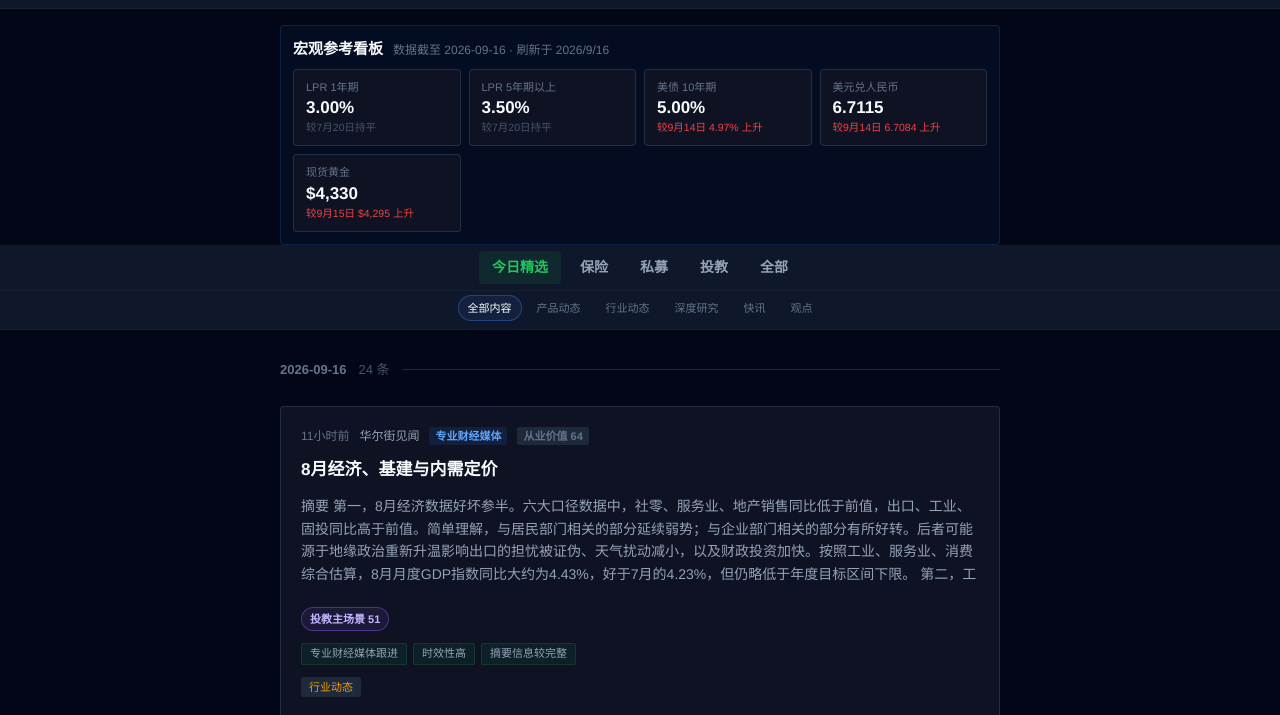
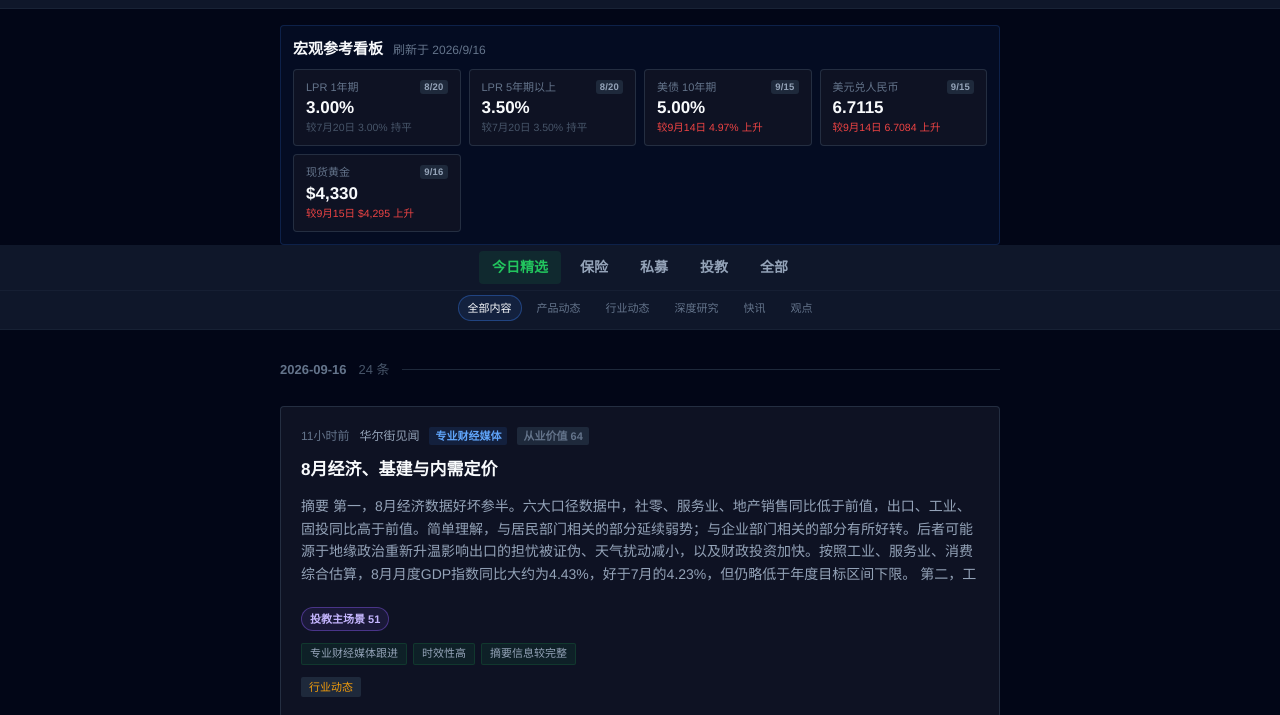
Before and after one commit to zycyyyya/finhot-web, a website: page index.html in a window 1280 px wide. Shown: the part 47-762 px from the top of the page. Drawn offline with Linux system fonts and the light colour scheme.

Commit message:
fix: 每张卡片标注自身观测日期，持平文案带出基准数值
LPR 8月20日已发布新一期（1Y 3.00%、5Y 3.50%，与7月20日持平），
但卡片上唯一可见的日期是「较7月20日」，容易被读成看板停在 7 月。

- macro-view.js: KPI 卡片名称行渲染观测日期徽标（LPR 显示 8/20），
  顶部去掉取 max(asOf) 的「数据截至」，只保留刷新日期
- macro.js: comparisonText 持平分支同样带出基准数值
  （「较7月20日 3.00% 持平」），与涨跌口径统一
- 回填 data/macro.json 与 data.js 的 LPR 文案
- tests: 新增日期徽标与持平数值断言；README / about 同步说明

```diff
--- a/data/macro.json
+++ b/data/macro.json
@@ -8,7 +8,7 @@
       "name": "LPR 1年期",
       "value": "3.00%",
       "numericValue": 3,
-      "note": "较7月20日持平",
+      "note": "较7月20日 3.00% 持平",
       "direction": "flat",
       "asOf": "2026-08-20",
       "source": "中国货币网",
@@ -22,7 +22,7 @@
       "name": "LPR 5年期以上",
       "value": "3.50%",
       "numericValue": 3.5,
-      "note": "较7月20日持平",
+      "note": "较7月20日 3.50% 持平",
       "direction": "flat",
       "asOf": "2026-08-20",
       "source": "中国货币网",
--- a/scripts/macro-view.js
+++ b/scripts/macro-view.js
@@ -17,6 +17,20 @@
       .replace(/'/g, '&#39;');
   }
 
+  // Every KPI carries its own observation date. A monthly series such as LPR can
+  // legitimately sit on "较7月20日持平" for a whole month while the value itself
+  // is already the 8月20日 publication, and without the badge the card reads as
+  // if the board were still frozen in July.
+  function shortDate(iso) {
+    var match = /^(\d{4})-(\d{2})-(\d{2})$/.exec(iso || '');
+    if (!match) return '';
+    var month = String(Number(match[2]));
+    var day = String(Number(match[3]));
+    return match[1] === String(new Date().getFullYear())
+      ? month + '/' + day
+      : match[1].substring(2) + '/' + month + '/' + day;
+  }
+
   function render(boardId, macro) {
     var board = document.getElementById(boardId);
     if (!board) return;
@@ -28,18 +42,17 @@
       return;
     }
 
-    var latestAsOf = indicators.reduce(function (max, ind) {
-      return ind && ind.asOf && ind.asOf > max ? ind.asOf : max;
-    }, '');
-
     var refreshedAt = '';
     if (macro.updatedAt) {
       var parsed = new Date(macro.updatedAt);
       refreshedAt = Number.isNaN(parsed.getTime()) ? '' : parsed.toLocaleDateString('zh-CN');
     }
 
+    // The header no longer reports a single "数据截至" date. With a monthly series
+    // in the mix that date is simply the newest daily indicator's, and pairing it
+    // with an 8/20 LPR badge reads as a contradiction. Each card states its own
+    // observation date, so the header only has to say when the board refreshed.
     var metaText = [];
-    if (latestAsOf) metaText.push('数据截至 ' + latestAsOf);
     if (refreshedAt) metaText.push('刷新于 ' + refreshedAt);
     var metaEl = board.querySelector('.macro-board-issue');
     if (metaEl) metaEl.textContent = metaText.join(' · ');
@@ -47,8 +60,15 @@
     var html = '';
     indicators.forEach(function (ind) {
       var dirClass = ind.direction === 'up' ? 'macro-dir-up' : (ind.direction === 'down' ? 'macro-dir-down' : '');
+      var observed = shortDate(ind.asOf);
       html += '<div class="macro-kpi">';
-      html += '  <div class="macro-kpi-name">' + escapeHtml(ind.name || '') + '</div>';
+      html += '  <div class="macro-kpi-name">';
+      html += '    <span class="macro-kpi-label">' + escapeHtml(ind.name || '') + '</span>';
+      if (observed) {
+        html += '    <span class="macro-kpi-asof" title="观测日期 ' + escapeHtml(ind.asOf || '') + '">'
+          + escapeHtml(observed) + '</span>';
+      }
+      html += '  </div>';
       html += '  <div class="macro-kpi-val">' + escapeHtml(ind.value || '') + '</div>';
       html += '  <div class="macro-kpi-note ' + dirClass + '">' + escapeHtml(ind.note || '') + '</div>';
       html += '</div>';
--- a/styles.css
+++ b/styles.css
@@ -1034,12 +1034,34 @@ a {
 }
 
 .macro-kpi-name {
+  display: flex;
+  align-items: center;
+  gap: 6px;
   font-size: 11px;
   font-weight: 500;
   color: var(--text-muted);
   white-space: nowrap;
+}
+
+.macro-kpi-label {
+  min-width: 0;
   overflow: hidden;
   text-overflow: ellipsis;
+}
+
+/* Observation date of the value shown above; keeps a monthly series such as LPR
+   from reading as stale just because its comparison note names the prior month. */
+.macro-kpi-asof {
+  flex: none;
+  margin-left: auto;
+  padding: 0 4px;
+  border-radius: 3px;
+  background: var(--bg-badge);
+  color: var(--text-secondary);
+  font-size: 9.5px;
+  font-weight: 600;
+  line-height: 14px;
+  letter-spacing: 0.02em;
 }
 
 .macro-kpi-val {
```
Also changed, not shown: about.html (+1 -1 lines), scripts/macro.js (+8 -5 lines), tests/frontend.test.js (+6 -0 lines), tests/macro.test.js (+4 -2 lines), README.md, data.js.
